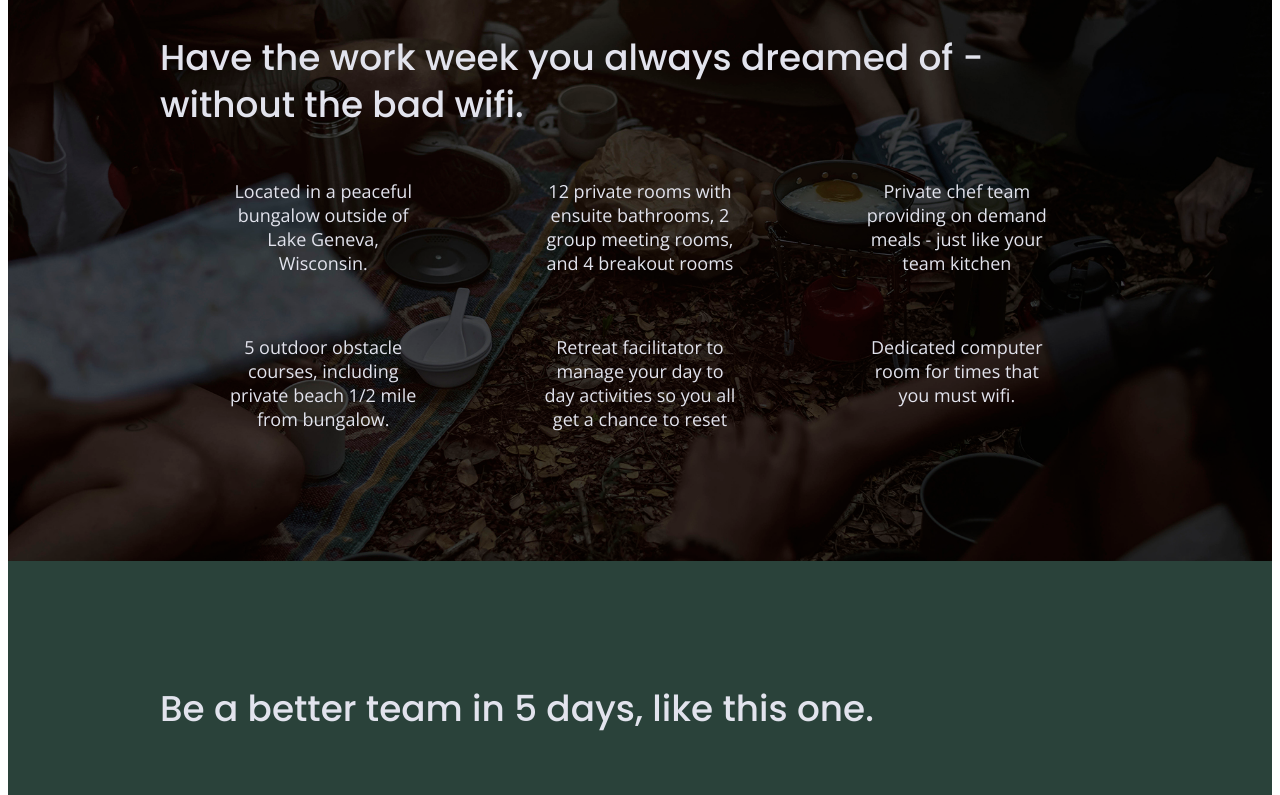
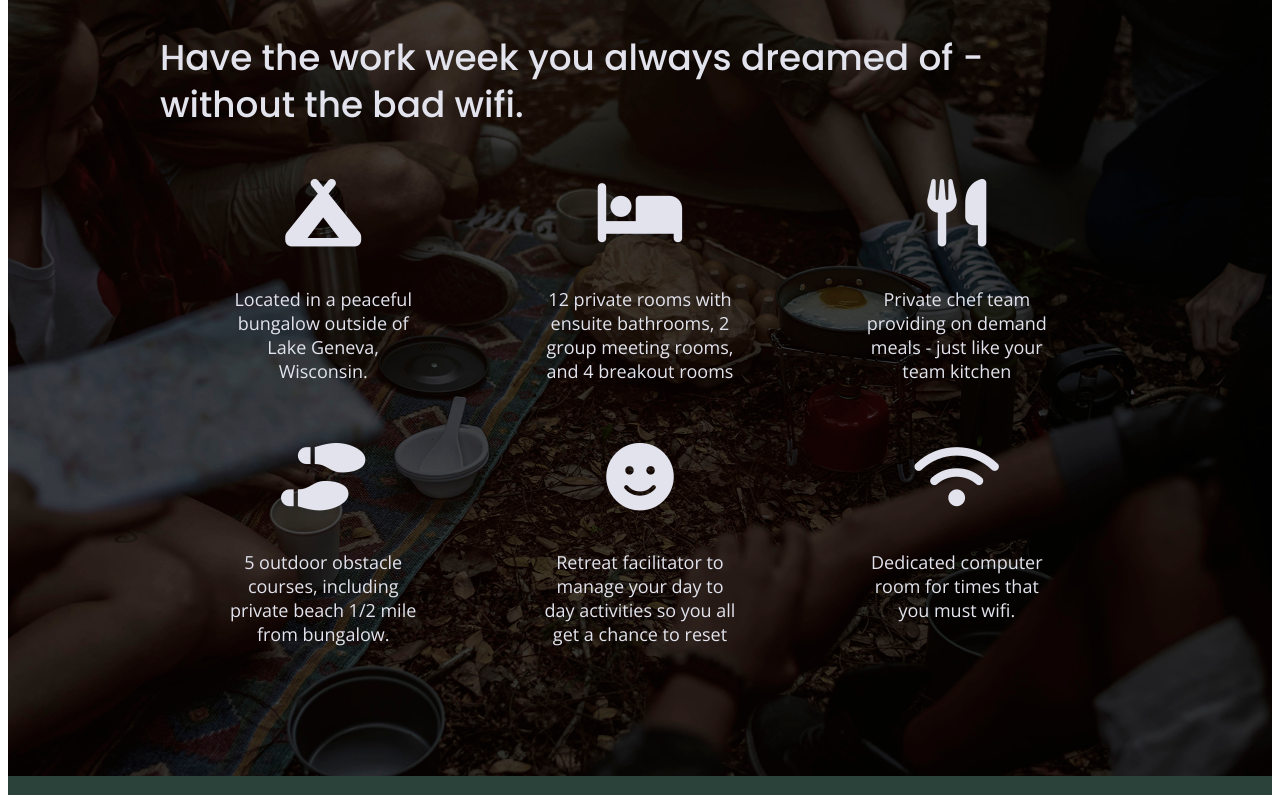
Before and after one commit to otterc1ty/HTML-Boilerplate---206-unplugged, a website built with webpack: page index.html in a window 1280 px wide. Shown: the part 1096-1891 px from the top of the page. Built offline with nearby package versions, Linux system fonts and the light colour scheme.

Commit message:
Added icons

```diff
--- a/css/style.css
+++ b/css/style.css
@@ -328,6 +328,11 @@ background-color: #333;
 
 .features h2 {
   margin-bottom: 60px;
+}
+
+.features i {
+  font-size: 3.75em;
+  margin-bottom: 40px;
 }
 
 .features .features-items {
--- a/index.html
+++ b/index.html
@@ -27,6 +27,9 @@
 
     <link rel="manifest" href="site.webmanifest" />
     <meta name="theme-color" content="#fafafa" />
+
+    <script src="https://kit.fontawesome.com/dd5161c0c5.js" crossorigin="anonymous"></script>
+
   </head>
 
   <body>
@@ -80,42 +83,52 @@
           </h2>
           <div class="features-items">
             <article>
-              <p class="fontawesome-icons"></p>
+              <p class="fontawesome-icons">
+
+                <i class="fas fa-campground"></i></p>
               <p class="features-item-description">
                 Located in a peaceful bungalow outside of Lake Geneva,
                 Wisconsin.
               </p>
             </article>
             <article>
-              <p class="fontawesome-icons"></p>
+              <p class="fontawesome-icons">
+                <i class="fas fa-bed"></i>
+              </p>
               <p class="features-item-description">
                 12 private rooms with ensuite bathrooms, 2 group meeting rooms,
                 and 4 breakout rooms
               </p>
             </article>
             <article>
-              <p class="fontawesome-icons"></p>
+              <p class="fontawesome-icons">
+                <i class="fas fa-utensils"></i>
+              </p>
               <p class="features-item-description">
                 Private chef team providing on demand meals - just like your
                 team kitchen
               </p>
             </article>
             <article>
-              <p class="fontawesome-icons"></p>
+              <p class="fontawesome-icons">
+                <i class="fas fa-shoe-prints"></i>
+              </p>
               <p class="features-item-description">
                 5 outdoor obstacle courses, including private beach 1/2 mile
                 from bungalow.
               </p>
             </article>
             <article>
-              <p class="fontawesome-icons"></p>
+              <p class="fontawesome-icons">
+                <i class="fas fa-smile"></i>
+              </p>
               <p class="features-item-description">
                 Retreat facilitator to manage your day to day activities so you
                 all get a chance to reset
               </p>
             </article>
             <article>
-              <p class="fontawesome-icons"></p>
+              <p class="fontawesome-icons"><i class="fas fa-wifi"></i></p>
               <p class="features-item-description">
                 Dedicated computer room for times that you must wifi.
               </p>
```
Also changed, not shown: about/index.html (+2 -0 lines).
